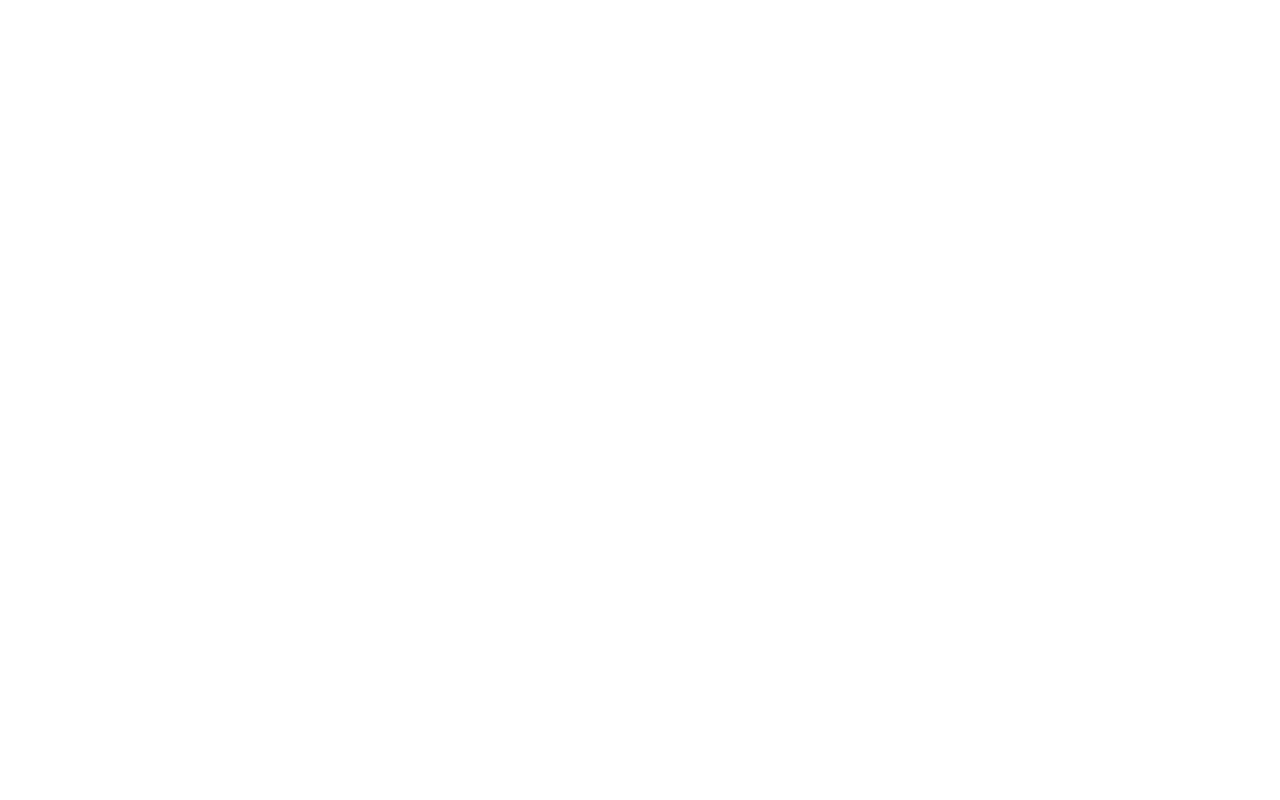
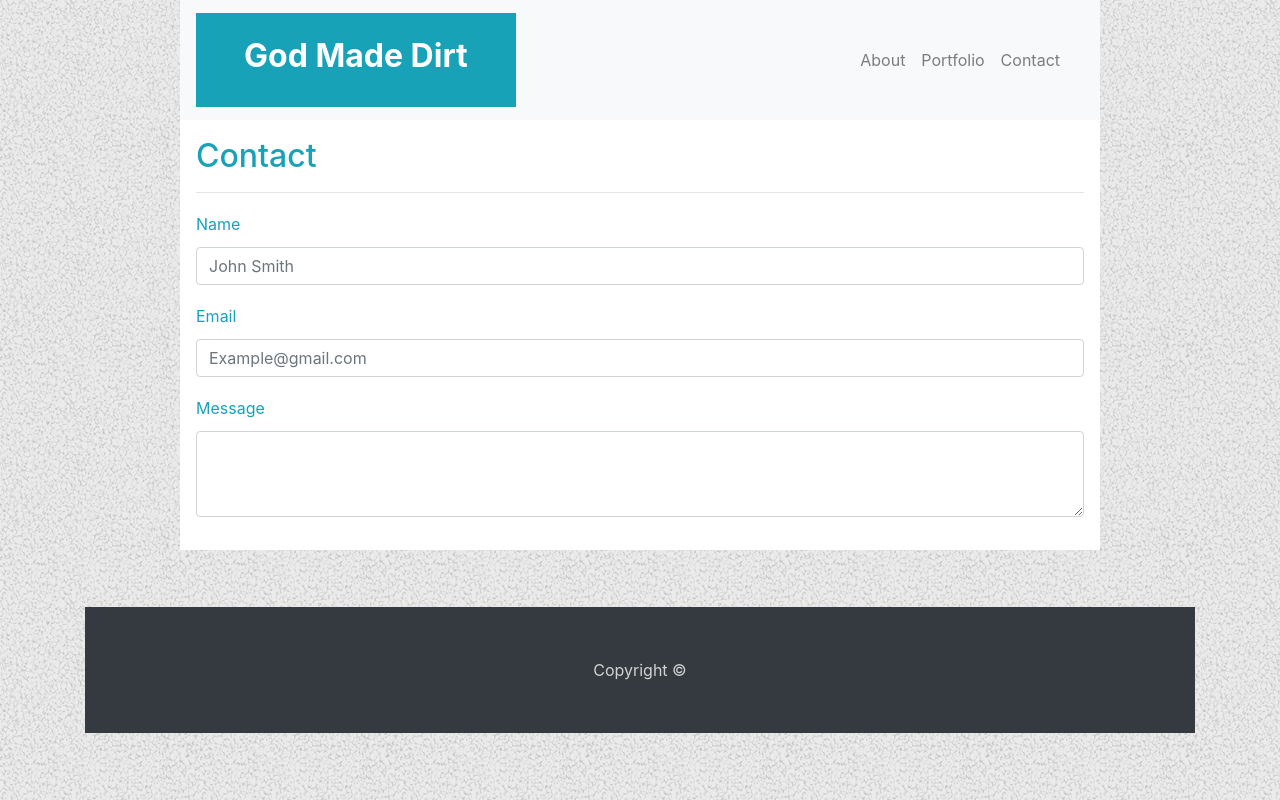
Before and after one commit to karatemaltliquor/Bootstrap-Portfolio, a plain HTML site: page contact.html in a window 1280 px wide. Drawn offline with nearby package versions, Linux system fonts and the light colour scheme.

Commit message:
almost there

```diff
--- a/contact.html
+++ b/contact.html
@@ -0,0 +1,102 @@
+<!doctype html>
+<html lang="en-us">
+
+<head>
+  <meta charset="UTF-8">
+  <title>About | Your Name</title>
+  <link rel="stylesheet" href="https://stackpath.bootstrapcdn.com/bootstrap/4.1.3/css/bootstrap.min.css" integrity="sha384-MCw98/SFnGE8fJT3GXwEOngsV7Zt27NXFoaoApmYm81iuXoPkFOJwJ8ERdknLPMO" crossorigin="anonymous">
+
+  <link rel="stylesheet" href="style.css">
+</head>
+
+<body>
+    <div class="container">
+        <div class="row">
+    <div class="col-md-1">   </div>
+    <div class="col-md-10">
+        <nav class="navbar navbar-expand-sm navbar-light bg-light">
+                <a class="navbar-brand" href="#"><div class="px-5 py-4 bg-info text-white"><h2><strong>God Made Dirt</strong></h2></div></a>
+                <button class="navbar-toggler" type="button" data-toggle="collapse" data-target="#navbarTogglerDemo02" aria-controls="navbarTogglerDemo02" aria-expanded="false" aria-label="Toggle navigation">
+                  <span class="navbar-toggler-icon"></span>
+                </button>
+
+                <div class="collapse navbar-collapse" id="navbarTogglerDemo02">
+                  <ul class="navbar-nav mr-auto mt-2 mt-lg-0">
+                    <li class="nav-item active">
+                            <a class="nav-link disabled" href="#"></a>
+                    </li>
+                    <li class="nav-item">
+                            <a class="nav-link disabled" href="#"></a>
+                    </li>
+                    <li class="nav-item">
+                      <a class="nav-link disabled" href="#"></a>
+                    </li>
+                  </ul>
+                </div>
+
+                <nav class="navbar navbar-expand-sm navbar-light bg-light">
+                        <a class="navbar-brand" href="#"></a>
+                        <button class="navbar-toggler" type="button" data-toggle="collapse" data-target="#navbarTogglerDemo02" aria-controls="navbarTogglerDemo02" aria-expanded="false" aria-label="Toggle navigation">
+                          <span class="navbar-toggler-icon"></span>
+                        </button>
+
+                        <div class="collapse navbar-collapse" id="navbarTogglerDemo02">
+                          <ul class="navbar-nav mr-auto mt-2 mt-lg-0">
+                            <li>
+                              <a class="nav-link" href="index.html">About<span class="sr-only">(current)</span></a>
+                            </li>
+                            <li class="nav-item">
+                              <a class="nav-link" href="portfolio.html">Portfolio</a>
+                            </li>
+                            <li class="nav-item">
+                              <a class="nav-link" href="contact.html">Contact</a>
+                            </li>
+                          </ul>
+
+                        </div>
+                      </nav>
+              </nav>
+            </div>
+            <div class="col-md-1">   </div>
+        </div>
+        </div>
+
+        <div class="container">
+
+            <div class="row">
+                <div class="col-md-1"></div>
+                    <div class="col-md-10">
+                            <div class="p-3 mb-2 bg-white text-info">
+                        <div class="col-md-8">
+                            </div>
+                    <h2>Contact</h2><hr>
+                    <div>
+                            <form>
+                                    <div class="form-group">
+                                      <label for="formGroupExampleInput">Name</label>
+                                      <input type="text" class="form-control" id="formGroupExampleInput" placeholder="John Smith">
+                                    </div>
+                                    <div class="form-group">
+                                      <label for="formGroupExampleInput2">Email</label>
+                                      <input type="text" class="form-control" id="formGroupExampleInput2" placeholder="Example@gmail.com">
+                                    </div>
+                                    <div class="form-group">
+                                            <label for="exampleFormControlTextarea1">Message</label>
+                                            <textarea class="form-control" id="exampleFormControlTextarea1" rows="3"></textarea>
+                                          </div>
+                                  </form>
+                    </div>
+                <div class="col-md-4"></div>
+            </div>
+            <div class="col-md-1"></div>
+        </div>
+    </div>
+
+    <footer class="footer bg-dark p-5 mt-5">
+            <div class="container">
+              <span class="text-muted"><div id="cQ">Copyright &copy;</div></span>
+            </div>
+          </footer>
+
+
+</body>
--- /dev/null
+++ b/style.css
@@ -0,0 +1,15 @@
+* {
+    line-height: 30px;
+}
+
+#dirtyQ { width: 200px; height: 200px;
+    padding-right: 20px; float: left;
+    padding-top: 10px;
+}
+
+body {
+    background-image: url("assets/gravel.png");
+    margin: 0;
+}
+
+#cQ { text-align: center; color: lightgrey;}
```
Also changed, not shown: index.html (+17 -5 lines), portfolio.html (+91 -0 lines), assets/gravel.png (added).
